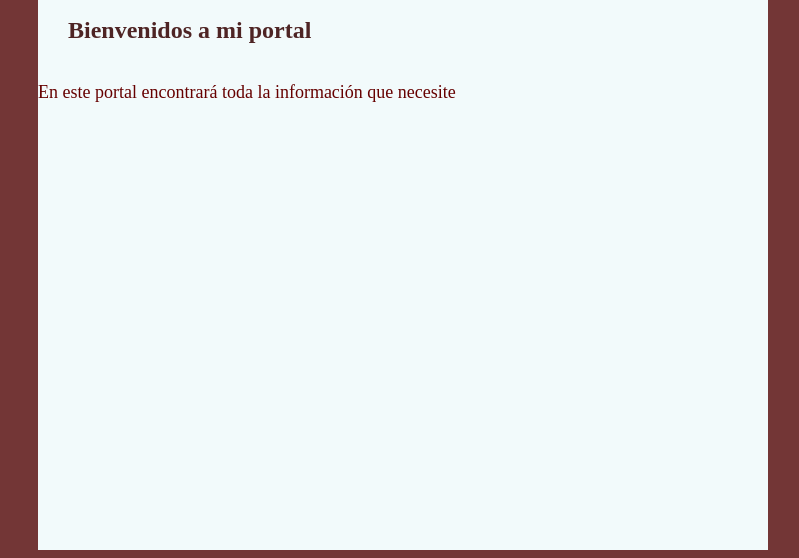
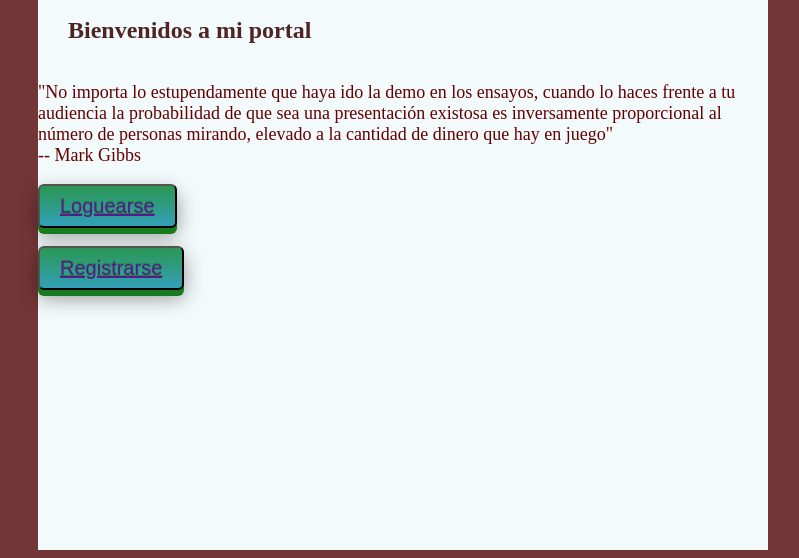
Before and after one commit to tamara01/3_Portal, a plain HTML site: page index.html in a window 1280 px wide. Shown: the part 242-800 px from the top of the page, without its empty margins (237-1036 px from the left). Drawn offline with Linux system fonts and the light colour scheme.

Commit message:
Se crean dos botones

```diff
--- a/index.html
+++ b/index.html
@@ -10,6 +10,13 @@
 	 <h1><span> Tamara  Cristaldo</span></h1><br/>
 	</div>
 	<h2> Bienvenidos a mi portal</h2><br/>
-	<p> En este portal encontrar&aacute; toda la informaci&oacute;n que necesite</p>
+
+	<p>"No importa lo estupendamente que haya ido la demo en los ensayos, cuando lo haces frente a tu audiencia la probabilidad de que sea una presentaci&oacute;n existosa es inversamente proporcional al n&uacute;mero de personas mirando, elevado a la cantidad de dinero que hay en juego"
+	</p>
+	<p>-- Mark Gibbs</p><br/>
+
+	<button type="button"><a href=""> Loguearse </a></button><br/><br/>
+	<button type="button"><a href=""> Registrarse </a></button>
+
 </body>
 </html>
--- a/style.css
+++ b/style.css
@@ -43,3 +43,25 @@ ul li{
 	margin-left:auto;
 	margin-right:auto;
 }
+button{
+background-color: #3498DB;
+background-image: -webkit-linear-gradient(rgba(41, 150, 47, .8), rgba(45, 194, 52, .2));
+background-image: -moz-linear-gradient(rgba(41, 150, 47, .8), rgba(45, 194, 52, .2));
+background-image: -o-linear-gradient(rgba(41, 150, 47, .8), rgba(45, 194, 52, .2));
+background-image: linear-gradient(rgba(41, 150, 47, .8), rgba(45, 194, 52, .2));
+-ms-border-radius:6px;
+-webkit-border-radius: 6px;
+-moz-border-radius: 6px;
+border-radius: 6px;
+-webkit-box-shadow: 0 6px 0 #197b1d, 0 8px 20px rgba(0, 0, 0, .4);
+-moz-box-shadow: 0 6px 0 #197b1d, 0 8px 20px rgba(0, 0, 0, .4);
+box-shadow: 0 6px 0 #197b1d, 0 8px 20px rgba(0, 0, 0, .4);
+color: #1F618D;
+display: inline-block;
+font-family: ‘Pacifico’, Arial, sans-serif;
+font-size: 20px;
+line-height: 1;
+padding: 10px 20px;
+text-decoration: none;
+text-shadow: 0 -1px 1px rgba(25, 123, 29, .7);
+}
```
